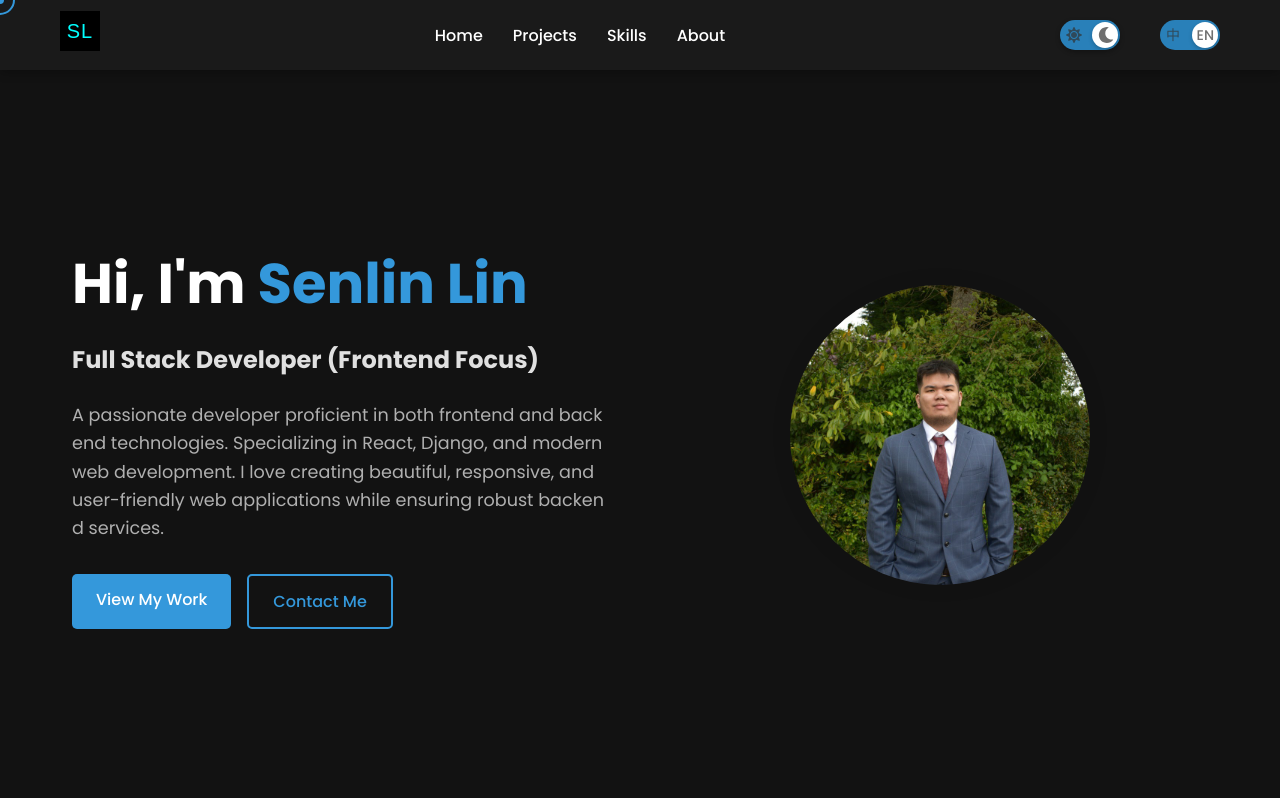
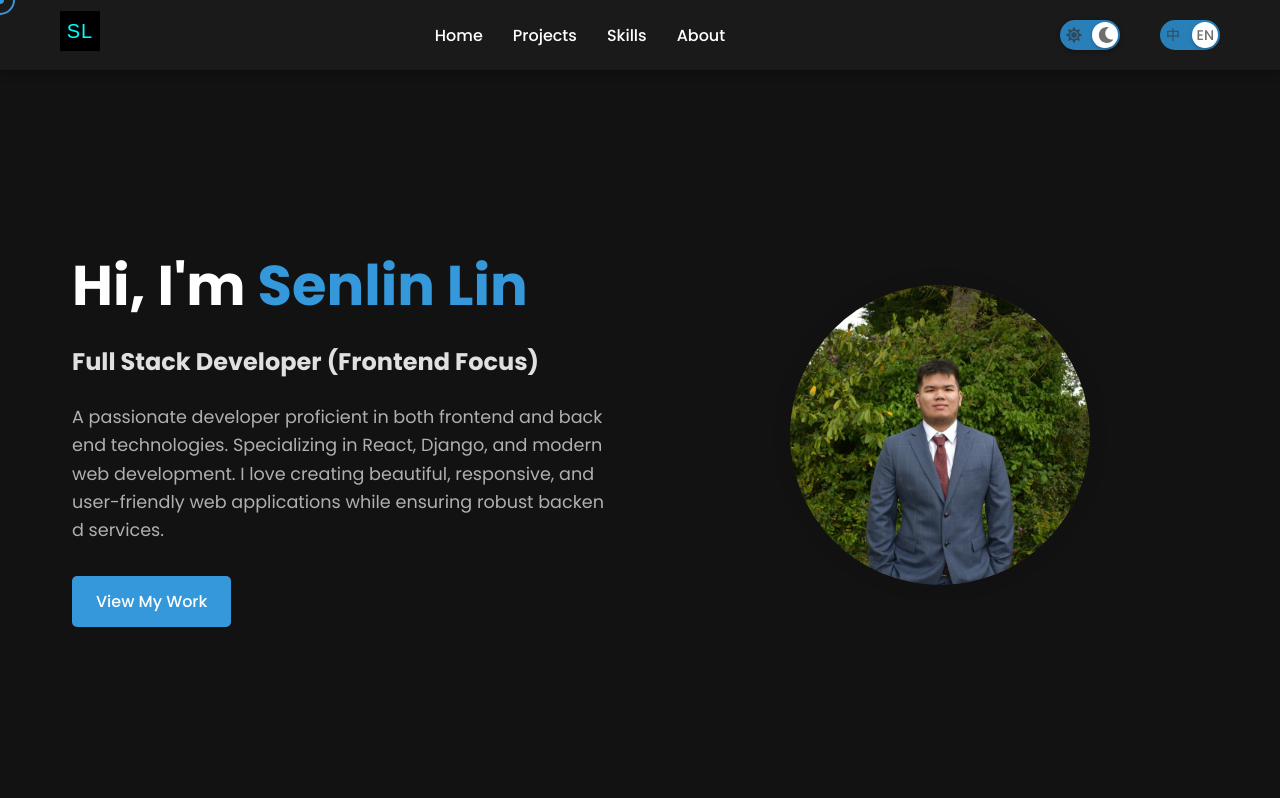
Before and after one commit to Monopoly233/webprofile, a React (Vite) app: page / in a window 1280 px wide. Shown: the top 798 px of the page. Built offline with nearby package versions, Linux system fonts and the light colour scheme.

Commit message:
update .gitignore to exclude workspace file; comment out contact button in Home component

```diff
--- a/src/pages/Home.jsx
+++ b/src/pages/Home.jsx
@@ -75,7 +75,7 @@ const Home = () => {
           </p>
           <div className="home-buttons">
             <a href="#projects" className="btn primary-btn">{t.buttons.viewWork}</a>
-            <a href="#contact" className="btn secondary-btn">{t.buttons.contact}</a>
+            {/* <a href="#contact" className="btn secondary-btn">{t.buttons.contact}</a> */}
           </div>
         </div>
         <div className="home-image">
```
Also changed, not shown: 1 other file (tests, documents, lock files or other folders).
